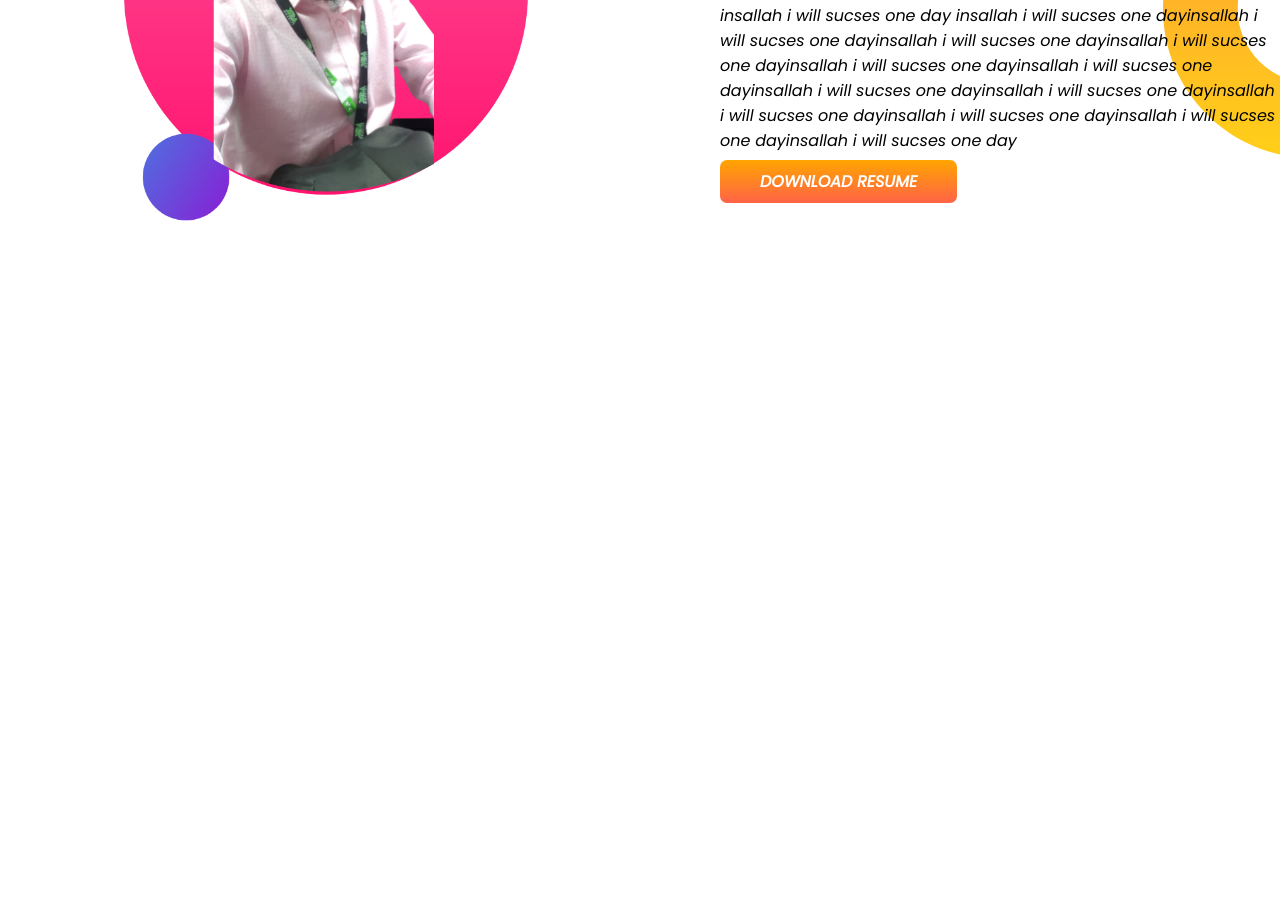
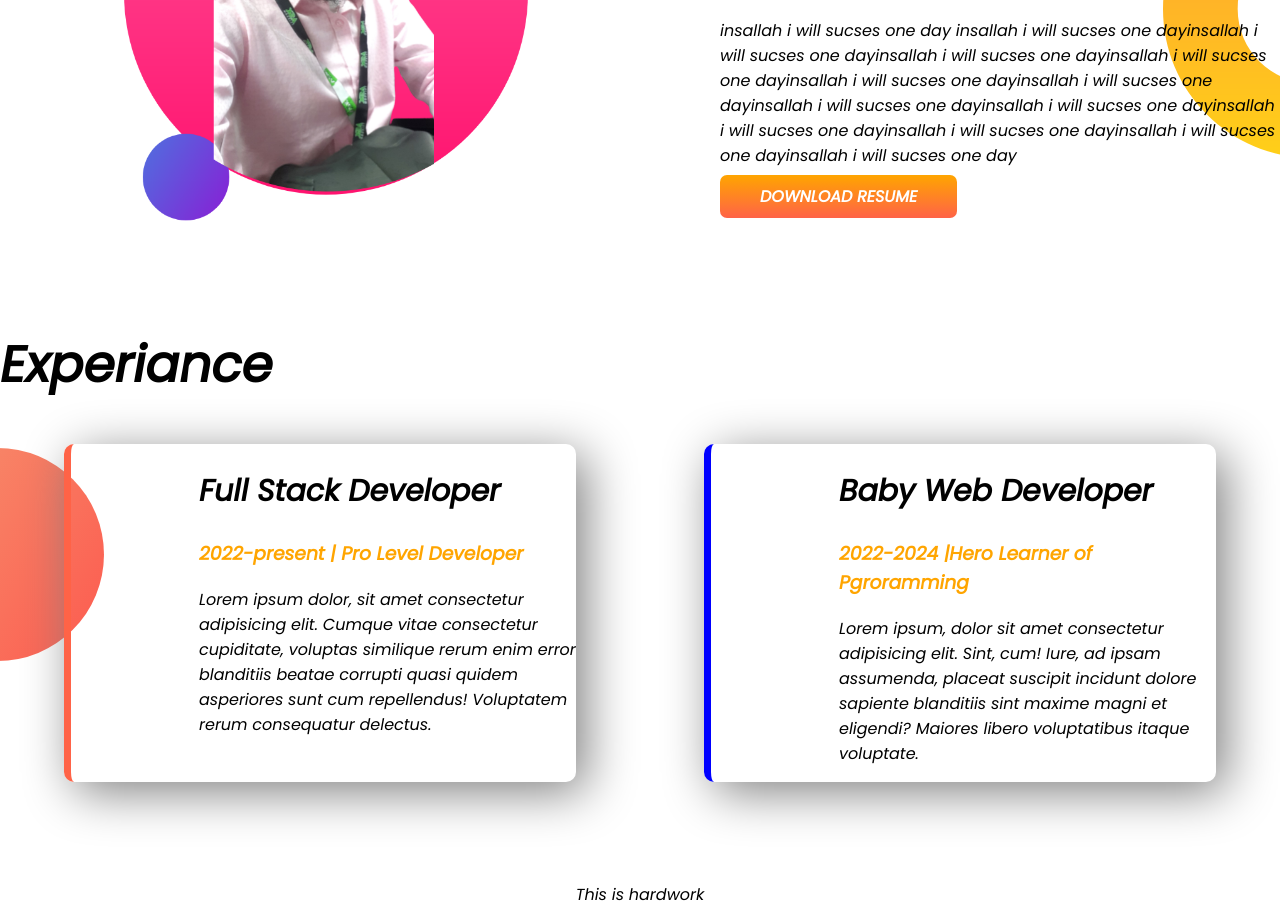
Before and after one commit to tanvir8685/tanvir_portfolio, a plain HTML site: page index.html in a window 1280 px wide. Shown: the part 823-1746 px from the top of the page. Before the commit the page ends 1151 px from the top, so only its background shows below. Drawn offline with Linux system fonts and the light colour scheme.

Commit message:
everything done

```diff
--- a/index.html
+++ b/index.html
@@ -11,7 +11,7 @@
     <link rel="stylesheet" href="style.css">
 </head>
 <body>
-    <section class="top-banner">
+    <section class="top-banner flexible-container">
         <div class="half-width">
             <h1>Welcome To</h1>
             <h1><span class="orange">Tanvir</span> world</h1>
@@ -24,7 +24,8 @@
             <img src="images/my-bg (1).png" alt="">
         </div>
     </section>
-    <section class="dream-big">
+    <section class="dream-big flexible-container">
+
         <div class="half-width">
             <img src="images/my-.png" alt="">
         </div>
@@ -36,6 +37,26 @@
         </div>
 
     </section>
+    <section class="experiance-area">
+        <h1>Experiance</h1>
+        <div class="flexible-container">
+            <div id="full-stack-developer" class="experince-item">
+                <h2>Full Stack Developer</h2>
+                <h3 class="orange">2022-present | Pro Level Developer</h3>
+                <p>Lorem ipsum dolor, sit amet consectetur adipisicing elit. Cumque vitae consectetur cupiditate, voluptas similique rerum enim error blanditiis beatae corrupti quasi quidem asperiores sunt cum repellendus! Voluptatem rerum consequatur delectus.</p>
+            </div>
+            <div id="baby-web-developer" class="experince-item">
+                <h2>Baby Web Developer</h2>
+                <h3 class="orange">2022-2024 |Hero Learner of Pgroramming</h3>
+                <p>Lorem ipsum, dolor sit amet consectetur adipisicing elit. Sint, cum! Iure, ad ipsam assumenda, placeat suscipit incidunt dolore sapiente blanditiis sint maxime magni et eligendi? Maiores libero voluptatibus itaque voluptate.</p>
+            </div>
+        </div>
+
+
+    </section>
 
 </body>
+<footer>
+    <p>This is hardwork</p>
+</footer>
 </html>
--- a/style.css
+++ b/style.css
@@ -5,10 +5,13 @@ body{
 h1{
     font-size: 50px;
 }
+h2{
+    font-size: 30px;
+}
 .orange{
     color: orange;
 }
-section{
+.flexible-container{
     display: flex;
     margin-bottom: 100px;
 }
@@ -36,3 +39,27 @@ section{
     background-repeat: no-repeat;
     background-position: right;
 }
+.experince-item{
+    width: 40%;
+    margin-left: 5%;
+    margin-right: 5%;
+    padding-left: 10%;
+    border-radius: 10px;
+    box-shadow: 10px 10px 50px gray;
+}
+.experiance-area{
+    background-image: url(images/exp-bg.png);
+    background-repeat: no-repeat;
+    background-position: left;
+}
+#full-stack-developer{
+    border-left: 7px solid tomato;
+
+}
+#baby-web-developer{
+    border-left: 7px solid blue;
+
+}
+footer p{
+    text-align: center;
+}
```
